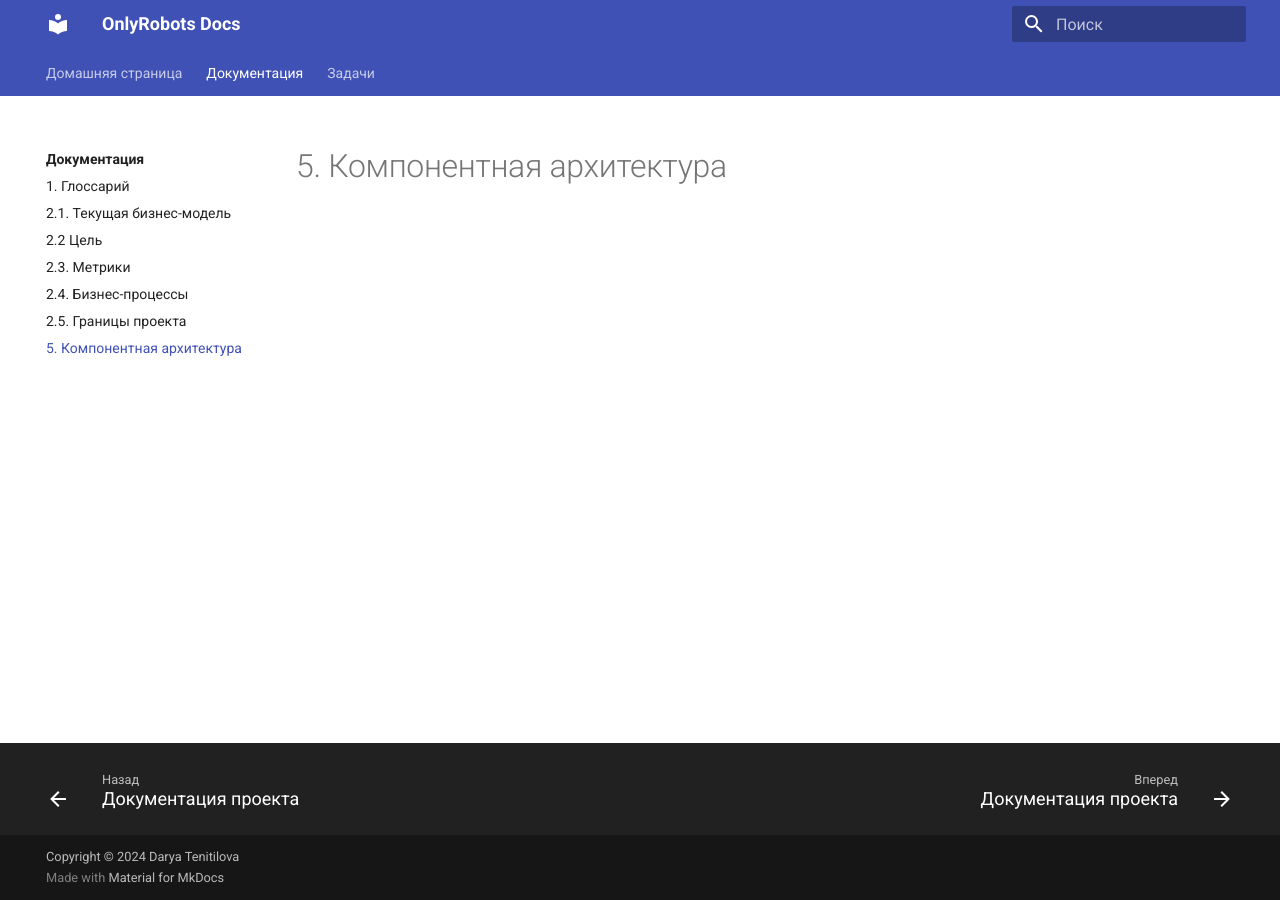
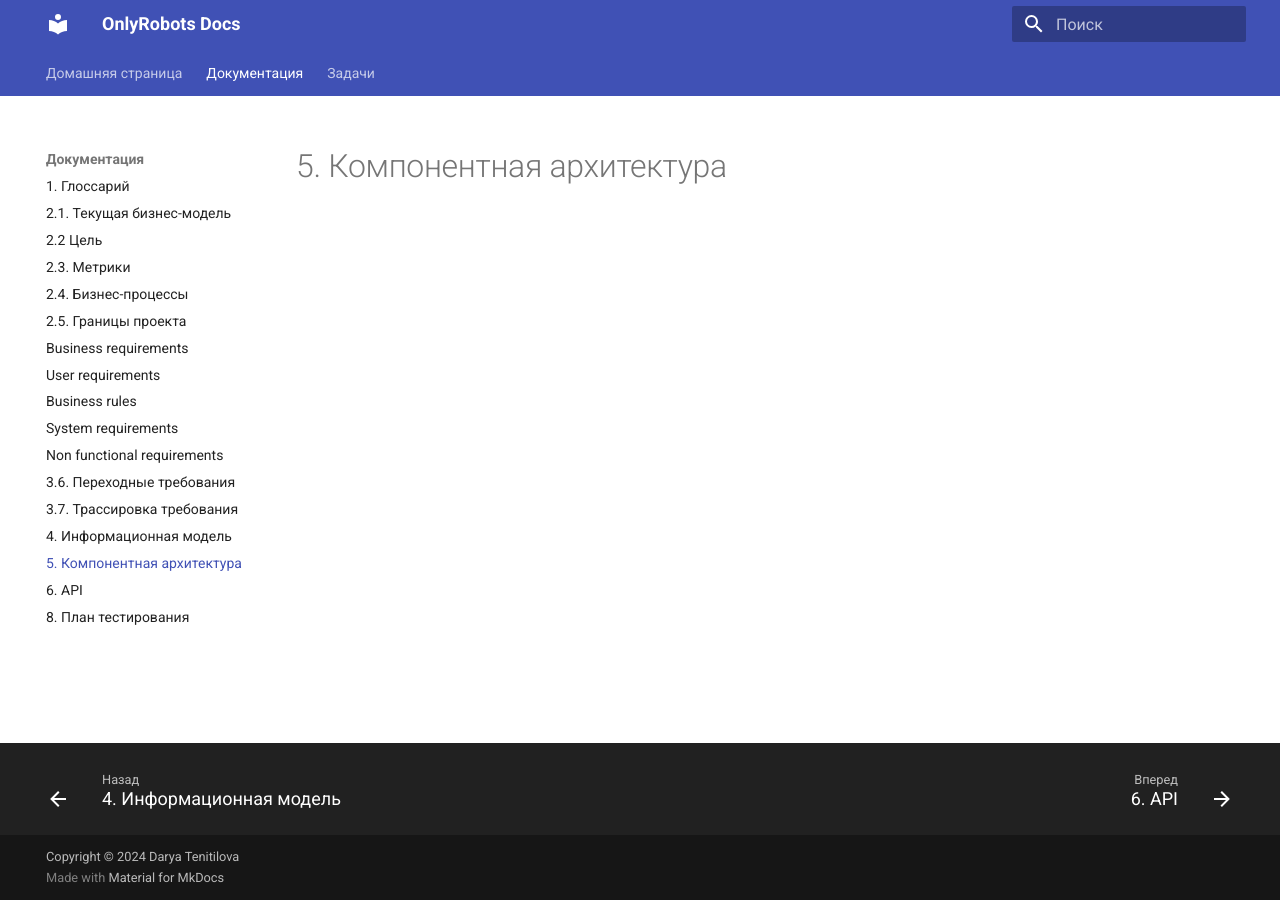
Before and after one commit to TenitilovaD/OTUS_SA_OnlyRobots, an MkDocs documentation site: the page built from docs/architecture.md, in a window 1280 px wide. Built offline with MkDocs 1.6.1 and Material for MkDocs 9.7.7, drawn with Linux system fonts in a browser that asks for light colours.

Commit message:
Update mkdocs.yml

```diff
--- a/mkdocs.yml
+++ b/mkdocs.yml
@@ -19,19 +19,19 @@ nav:
     - metrics.md
     - business_processes.md
     - project_boundaries.md
-    - index.md
-    - index.md
-    - index.md
-    - index.md
-    - index.md
-    - index.md
-    - index.md
-    - index.md
+    - business_requirements.md
+    - user_requirements.md
+    - business_rules.md
+    - system_requirements.md
+    - non_functional_requirements.md
+    - transitional_requirements.md
+    - requirements_trace.md
+    - information_model.md
     - architecture.md
-    - index.md
-    - index.md
+    - api.md
+    - testing.md
   - Задачи:
-    - index.md
+    - tasks.md
 
 # Configuration
 theme:
```
